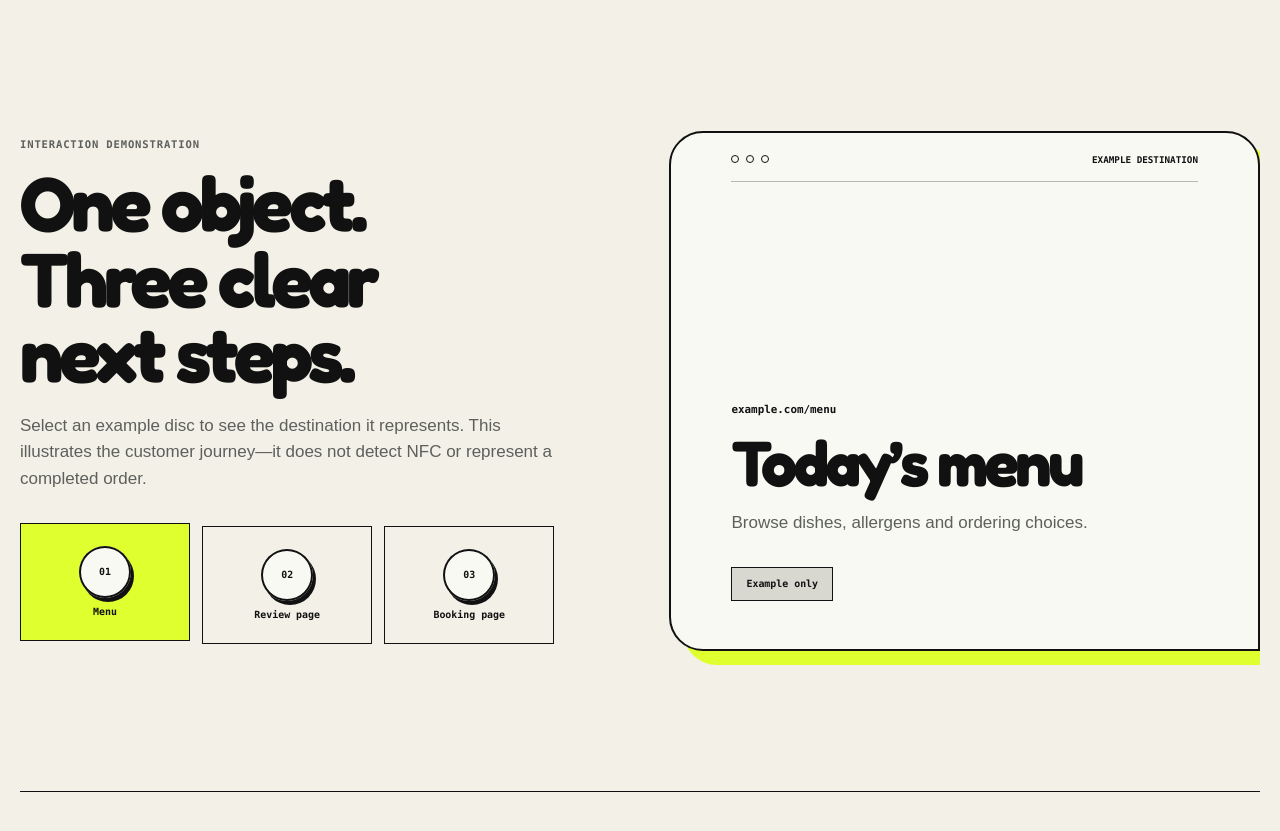
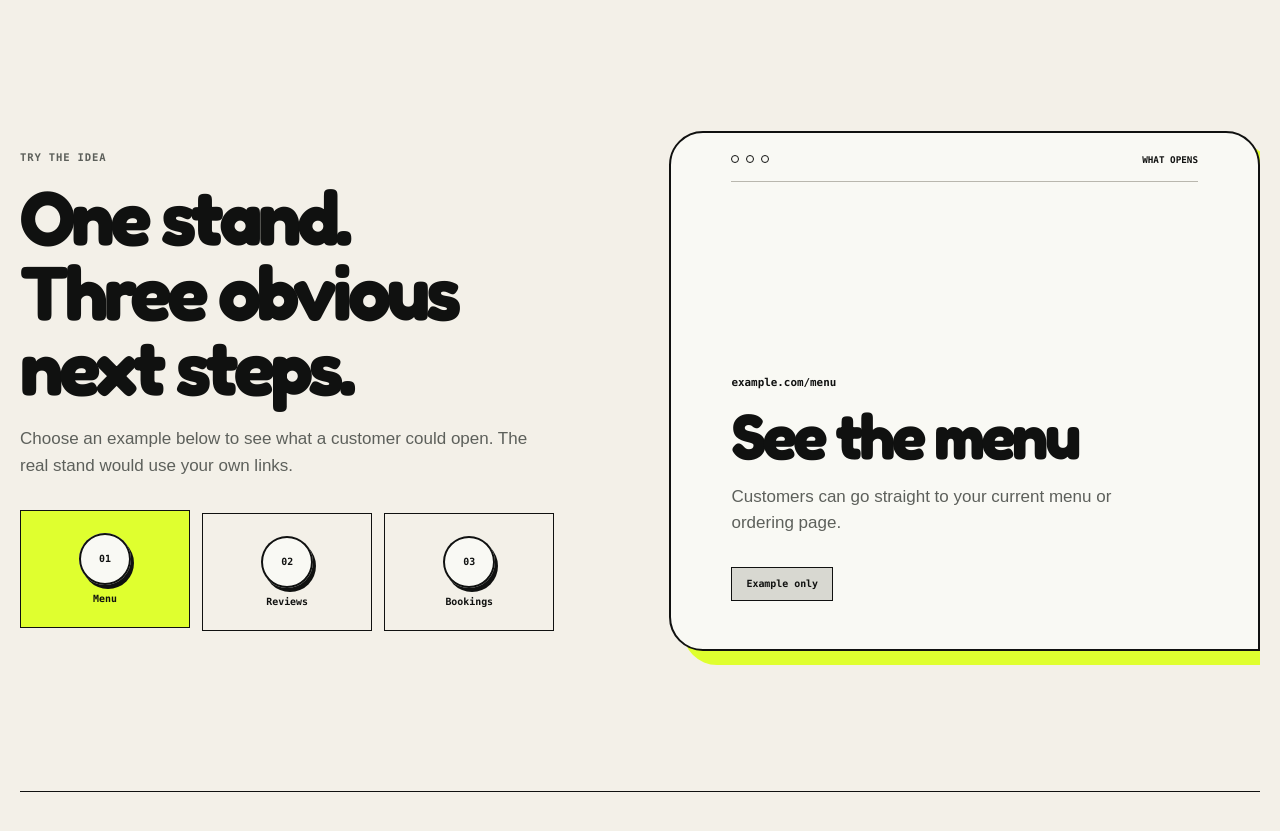
Before and after one commit to manazoid4/mazos-site, a Next.js app: page /3d-printing in a window 1280 px wide. Shown: the part 3400-4231 px from the top of the page. Built offline with nearby package versions, Linux system fonts and the light colour scheme.

Commit message:
copy: make Touch demo owner-friendly

```diff
--- a/app/3d-printing/touch-demo.tsx
+++ b/app/3d-printing/touch-demo.tsx
@@ -3,9 +3,9 @@
 import { useState } from 'react';
 
 const DESTINATIONS = [
-  { id: 'menu', label: 'Menu', symbol: '01', url: 'example.com/menu', title: 'Today’s menu', body: 'Browse dishes, allergens and ordering choices.' },
-  { id: 'review', label: 'Review page', symbol: '02', url: 'example.com/review', title: 'Leave a review', body: 'Open the business review page; the platform may ask you to sign in.' },
-  { id: 'booking', label: 'Booking page', symbol: '03', url: 'example.com/book', title: 'Book a time', body: 'Choose an available service and continue on the booking site.' },
+  { id: 'menu', label: 'Menu', symbol: '01', url: 'example.com/menu', title: 'See the menu', body: 'Customers can go straight to your current menu or ordering page.' },
+  { id: 'review', label: 'Reviews', symbol: '02', url: 'example.com/review', title: 'Leave a review', body: 'Send customers straight to your Google review page after a good experience.' },
+  { id: 'booking', label: 'Bookings', symbol: '03', url: 'example.com/book', title: 'Book a time', body: 'Open the booking page without making customers search for it.' },
 ] as const;
 
 export function TouchDemo() {
@@ -15,10 +15,10 @@ export function TouchDemo() {
   return (
     <section className="objects-section objects-demo" id="demo" aria-labelledby="demo-title">
       <div className="objects-demo-copy">
-        <p className="objects-kicker">Interaction demonstration</p>
-        <h2 id="demo-title">One object. Three clear next steps.</h2>
-        <p>Select an example disc to see the destination it represents. This illustrates the customer journey—it does not detect NFC or represent a completed order.</p>
-        <div className="objects-demo-discs" role="group" aria-label="Choose an example NFC disc">
+        <p className="objects-kicker">Try the idea</p>
+        <h2 id="demo-title">One stand. Three obvious next steps.</h2>
+        <p>Choose an example below to see what a customer could open. The real stand would use your own links.</p>
+        <div className="objects-demo-discs" role="group" aria-label="Choose an example tap action">
           {DESTINATIONS.map((destination) => (
             <button key={destination.id} type="button" className={selectedId === destination.id ? 'is-active' : ''} onClick={() => setSelectedId(destination.id)} aria-pressed={selectedId === destination.id}>
               <span aria-hidden="true">{destination.symbol}</span>
@@ -28,7 +28,7 @@ export function TouchDemo() {
         </div>
       </div>
       <div className="objects-destination" aria-live="polite">
-        <div className="objects-browser-bar"><span /><span /><span /><strong>Example destination</strong></div>
+        <div className="objects-browser-bar"><span /><span /><span /><strong>What opens</strong></div>
         <p>{selected.url}</p>
         <h3>{selected.title}</h3>
         <span>{selected.body}</span>
```
